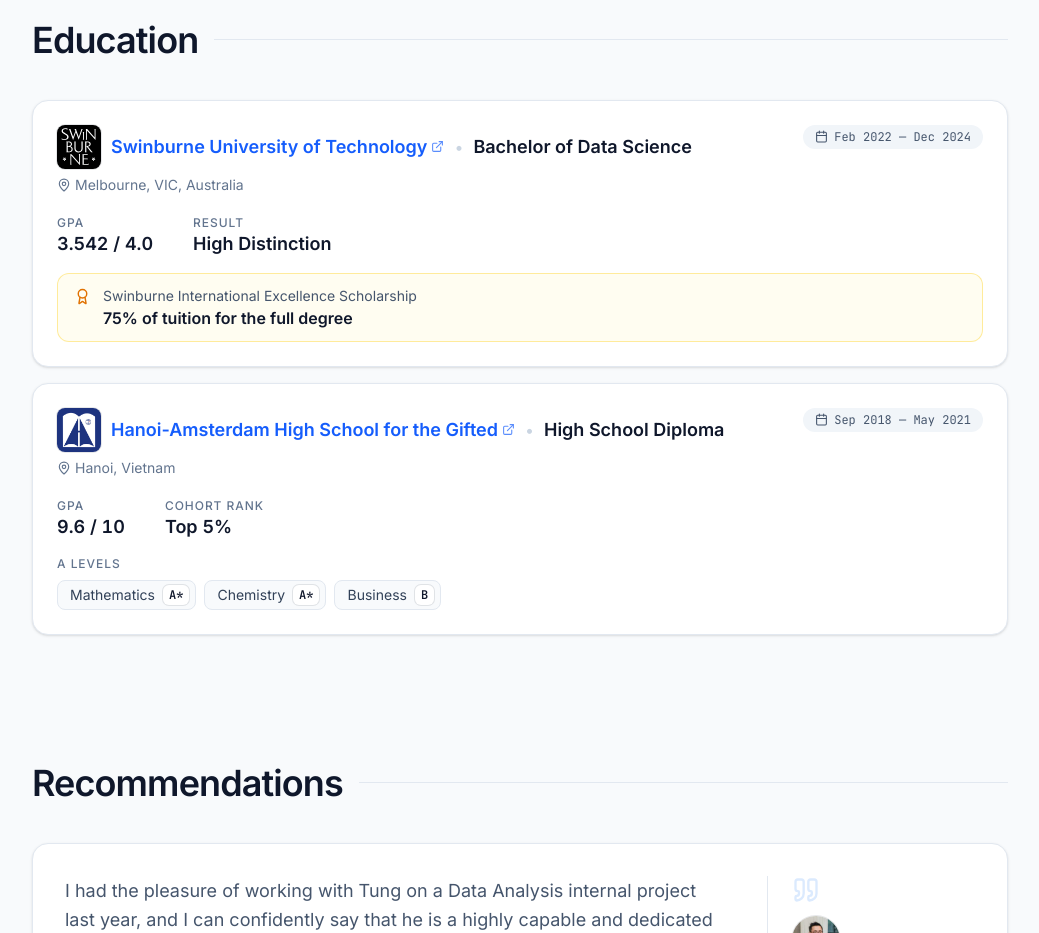
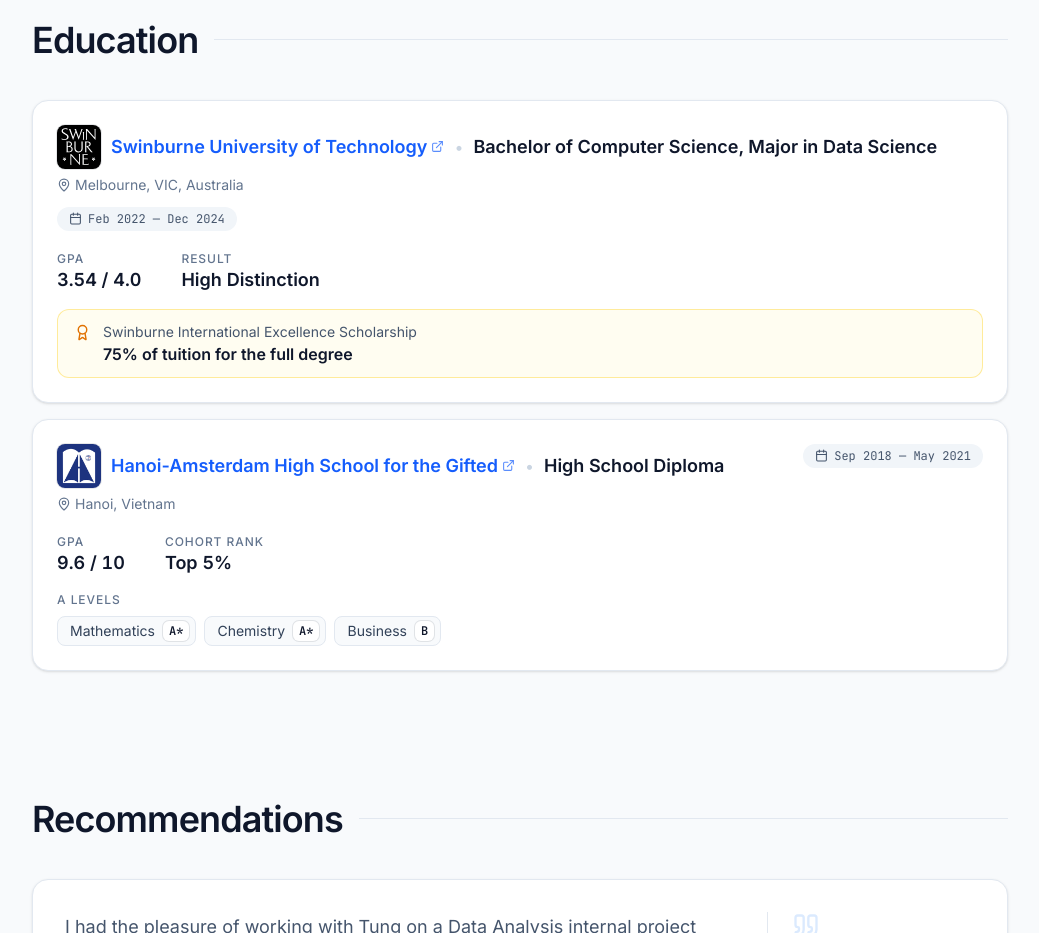
Before and after one commit to TungNamNguyen/personal-portfolio, a React (Vite) app: page / in a window 1280 px wide. Shown: the part 3760-4693 px from the top of the page, without its empty margins (120-1159 px from the left). Built offline with nearby package versions, Linux system fonts and the light colour scheme.

Commit message:
Sync degree title and GPA with resume in education entry

```diff
--- a/src/constants.tsx
+++ b/src/constants.tsx
@@ -407,7 +407,10 @@ export const EXPERIENCE: TimelineEntry[] = [
 
 export const EDUCATION: TimelineEntry[] = [
   {
-    title: { en: "Bachelor of Data Science", vi: "Cử nhân Khoa học Dữ liệu" },
+    title: {
+      en: "Bachelor of Computer Science, Major in Data Science",
+      vi: "Cử nhân Khoa học Máy tính, Chuyên ngành Khoa học Dữ liệu"
+    },
     subtitle: "Swinburne University of Technology",
     logo: SwinburneLogo,
     logoFill: true,
@@ -415,7 +418,7 @@ export const EDUCATION: TimelineEntry[] = [
     location: { en: "Melbourne, VIC, Australia", vi: "Melbourne, VIC, Úc" },
     period: { en: "Feb 2022 — Dec 2024", vi: "02/2022 — 12/2024" },
     stats: [
-      { label: "GPA", value: "3.542 / 4.0" },
+      { label: "GPA", value: "3.54 / 4.0" },
       // "High Distinction" is the formal grade name on the transcript, so it is
       // left standing rather than paraphrased into a Vietnamese equivalent.
       { label: { en: "Result", vi: "Xếp loại" }, value: "High Distinction" }
```
